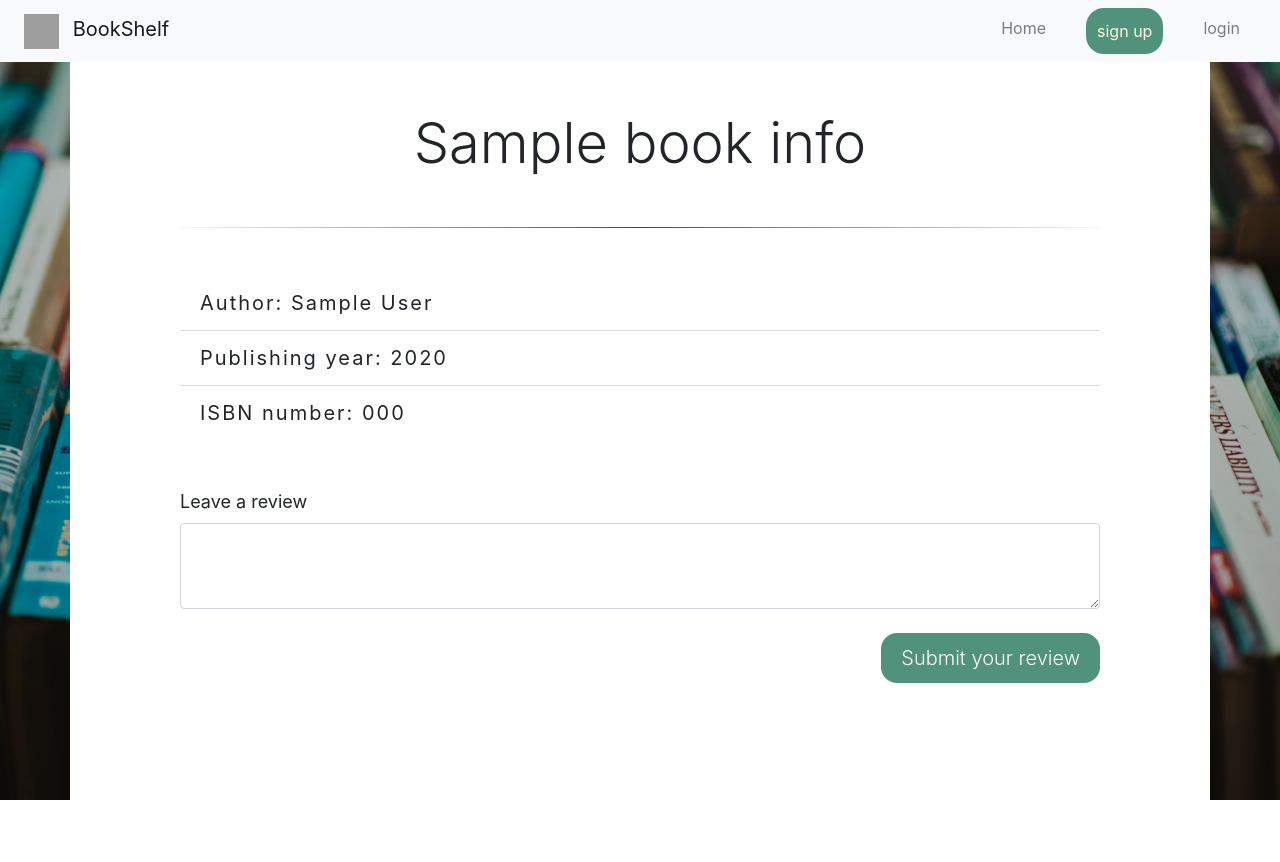
After one commit to karinabogacz/BookShelf, a Flask app: template templates/book.html in a window 1280 px wide. The commit adds this page. Run offline with Flask 2, Linux system fonts and the light colour scheme; the template is opened without the code that fills it: most values are stand-ins (such as "Sample title", 1, 10 or a date in 2020); some libraries are stand-ins or nearby versions; grey boxes are pictures that could not be loaded.

Commit message:
Add files via upload

```diff
--- a/application.py
+++ b/application.py
@@ -1,4 +1,5 @@
 import os
+import string
 
 from flask import Flask, session, render_template, request, redirect, url_for
 from flask_session import Session
@@ -68,8 +69,14 @@ def search():
         if request.method == "POST":
             search_input = request.form.get("search")
             query = "%" + search_input + "%"
-            search_results = db.execute("SELECT * FROM books WHERE isbn LIKE :query OR title LIKE :query OR author LIKE :query", {"query": query})
-            row_count = db.execute("SELECT * FROM books WHERE isbn LIKE :query OR title LIKE :query OR author LIKE :query", {"query": query}).rowcount
+
+            search_input_capitalize = string.capwords(search_input)
+            query_capitalize = "%" + search_input_capitalize + "%"
+
+            search_results = db.execute("SELECT * FROM books WHERE isbn LIKE :query OR title LIKE :query OR author LIKE :query OR title LIKE :query_capitalize OR author LIKE :query_capitalize",
+            {"query": query, "query_capitalize": query_capitalize})
+
+            row_count = search_results.rowcount
 
             if row_count == 0:
                 return render_template ("search_results.html", message = "No results found :(")
@@ -78,14 +85,15 @@ def search():
                 return render_template ("search_results.html", search_results = search_results, row_count = row_count)
 
         else:
-            books = db.execute ("SELECT * FROM books LIMIT 100").fetchall()
+            books = db.execute ("SELECT * FROM books LIMIT 50").fetchall()
             return render_template("search.html", user=session["user"], books = books)
     else:
         return redirect(url_for("login"))
 
-@app.route ("/book")
-def book():
-    return ("book")
+@app.route ("/book/<string:isbn>")
+def book(isbn):
+    book_info = db.execute ("SELECT * FROM books WHERE isbn = :isbn", {"isbn": isbn}).fetchone()
+    return render_template ("book.html", book_info = book_info)
 
 @app.route ("/logout")
 def logout():
--- a/import.py
+++ b/import.py
@@ -14,6 +14,5 @@ def main():
        db.execute("INSERT INTO books (isbn, title, author, year) VALUES (:isbn, :title, :author, :year)", {"isbn": isbn, "title": title,"author": author,"year": year})
        db.commit()
 
-
 if __name__ == "__main__":
     main()
--- a/static/stylesheet/style.css
+++ b/static/stylesheet/style.css
@@ -150,3 +150,20 @@ footer p{
     color: cornsilk;
     font-weight: 350;
 }
+
+.list-group-book-info li{
+    font-size: 20px;
+    letter-spacing: 2px;
+}
+
+.button-review{
+    background-color: #50927c;
+    border: none;
+    border-radius: 1rem;
+    padding: 10px 20px 10px 20px;
+    font-weight: 320;
+}
+
+.button-home:hover, .button-review:hover{
+    background-color: #66ac94
+}
--- /dev/null
+++ b/templates/book.html
@@ -0,0 +1,34 @@
+{% extends 'layout_home.html' %}
+
+{% block title%} BookShelf {% endblock %}
+
+{% block content%}
+
+<main>
+    <div class="container" style="background-color: white; min-height: 800px;">
+        <div class="row justify-content-center">
+            <div class="col-lg-10">
+                <section>
+                    <header>
+                        <h1 class="display-4 m-5 text-center">{{book_info.title}}</h1>
+                        <hr style="width: 100%">
+                    </header>
+                    <ul class="list-group list-group-flush my-5 list-group-book-info">
+                        <li class="list-group-item">Author: {{book_info.author}}</li>
+                        <li class="list-group-item">Publishing year: {{book_info.year}}</li>
+                        <li class="list-group-item">ISBN number: {{book_info.isbn}}</li>
+                    </ul>
+                </section>
+                <section>
+                    <div class="form-group">
+                        <label for="exampleFormControlTextarea1" style="font-size: 18px;" >Leave a review</label>
+                        <textarea class="form-control" id="exampleFormControlTextarea1" rows="3"></textarea>
+                        <button type="button" class="btn btn-primary btn-lg float-right mt-4 button-review">Submit your review</button>
+                    </div>
+                </section>
+            </div>
+        </div>
+    </div>
+</main>
+
+{% endblock %}
--- a/templates/search.html
+++ b/templates/search.html
@@ -31,8 +31,8 @@
           <ul class="list-group list-group-flush">
             {% for book in books %}
             <li class="list-group-item">
-              <a href="{{url_for('book')}}"> {{book.title}}</a>
-              <p>{{book.author}} {{book.year}}</p>
+              <a href="/book/{{book.isbn}}"> {{book.title}}</a>
+              <p>{{book.author}}, {{book.year}}</p>
               <p class="float-right">{{book.isbn}}</p>
             </li>
             {% endfor %}
--- a/templates/search_results.html
+++ b/templates/search_results.html
@@ -36,8 +36,8 @@
           <ul class="list-group list-group-flush">
             {% for book in search_results %}
             <li class="list-group-item">
-              <a href="{{url_for('book')}}"> {{book.title}}</a>
-              <p>{{book.author}} {{book.year}}</p>
+              <a href="/book/{{book['isbn']}}"> {{book.title}}</a>
+              <p>{{book.author}}, {{book.year}}</p>
               <p class="float-right">{{book.isbn}}</p>
             </li>
             {% endfor %}
```
Also changed, not shown: 2 other files.
